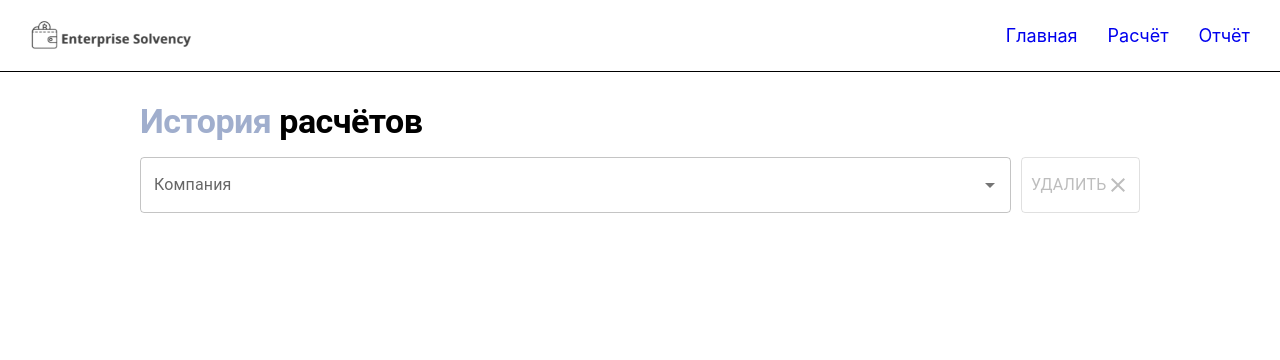
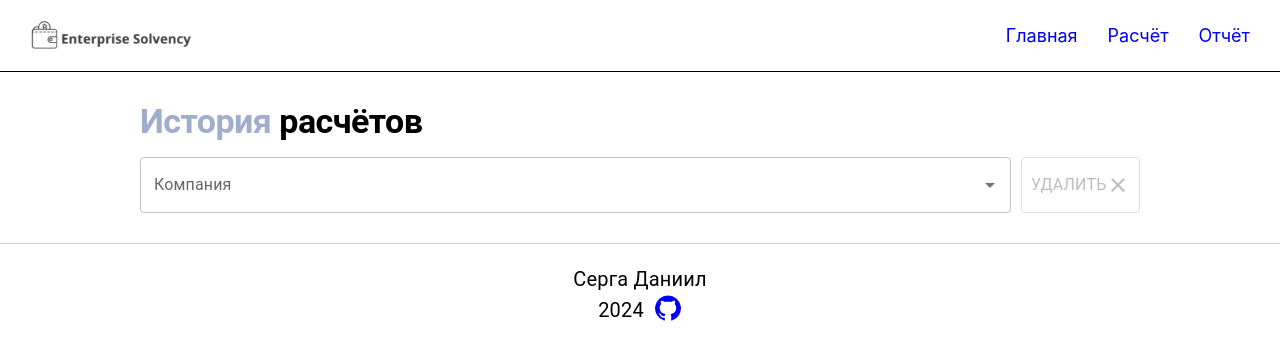
Before and after one commit to DaniilSerga/EnterpriseSolvency, a React (Create React App) app: page /EnterpriseSolvency/reports in a window 1280 px wide. Shown: the top 360 px of the page. Built offline with nearby package versions, Linux system fonts and the light colour scheme.

Commit message:
feat: add footer

```diff
--- /dev/null
+++ b/src/components/Footer/Footer.module.scss
@@ -0,0 +1,29 @@
+@import "styles/_colors";
+
+.footerContainer {
+    padding: 20px 0;
+    display: flex;
+    justify-content: center;
+    flex-direction: column;
+    align-items: center;
+    border-top: 1px solid $gray;
+
+    & > div {
+        display: flex;
+        flex-direction: row-reverse;
+        gap: 10px;
+        justify-content: center;
+        align-items: center;
+    }
+}
+
+.primaryText {
+    font-size: 20px !important;
+    margin-bottom: 0;
+}
+
+.highlightedText {
+    font-size: 20px !important;
+    margin-bottom: 0;
+    color: $wildBlueYander !important;
+}
--- /dev/null
+++ b/src/components/Footer/Footer.tsx
@@ -0,0 +1,21 @@
+import React, {FC} from 'react';
+import GitHubIcon from '@mui/icons-material/GitHub';
+
+import styles from './Footer.module.scss';
+import { Box, Typography } from '@mui/material';
+
+const Footer: FC = () => {
+    return (
+        <footer className={styles.footerContainer}>
+            <Typography className={styles.primaryText}>Серга Даниил</Typography>
+            <Box>
+                <a href="https://github.com/DaniilSerga">
+                    <GitHubIcon sx={{width: 28, height: 28}} />
+                </a>
+                <Typography className={styles.primaryText}>2024</Typography>
+            </Box>
+        </footer>
+    );
+};
+
+export default Footer;
--- /dev/null
+++ b/src/components/Footer/index.ts
@@ -0,0 +1,3 @@
+import Footer from './Footer';
+
+export {Footer};
--- a/src/components/index.ts
+++ b/src/components/index.ts
@@ -12,8 +12,10 @@ import {CurrentLiquidityCalculator} from './CurrentLiquidityCalculator';
 import {AssetsCoverageCalculator} from './AssetsCoverageCalculator';
 import {ChooseCompanyInput} from './ChooseCompanyInput';
 import {ChooseExistingCompanyInput} from './ChooseExistingCompanyInput';
+import {Footer} from './Footer';
 
 export {
+    Footer,
     AbsoluteLiquidityTable,
     AssetsCoverageTable,
     CurrentLiquidityTable,
--- a/src/navigation/GeneralRouter.tsx
+++ b/src/navigation/GeneralRouter.tsx
@@ -2,7 +2,7 @@ import React, {FC} from 'react';
 import { Route, Routes } from 'react-router-dom';
 import { CalculationPage, MainPage, ReportsPage } from 'pages';
 import { Box } from '@mui/material';
-import { Header } from 'components';
+import { Footer, Header } from 'components';
 
 const GeneralRouter: FC = () => {
     return (
@@ -13,6 +13,7 @@ const GeneralRouter: FC = () => {
                 <Route path="/calculation" element={<CalculationPage />} />
                 <Route path="/reports" element={<ReportsPage />} />
             </Routes>
+            <Footer />
         </Box>
     );
 };
```
